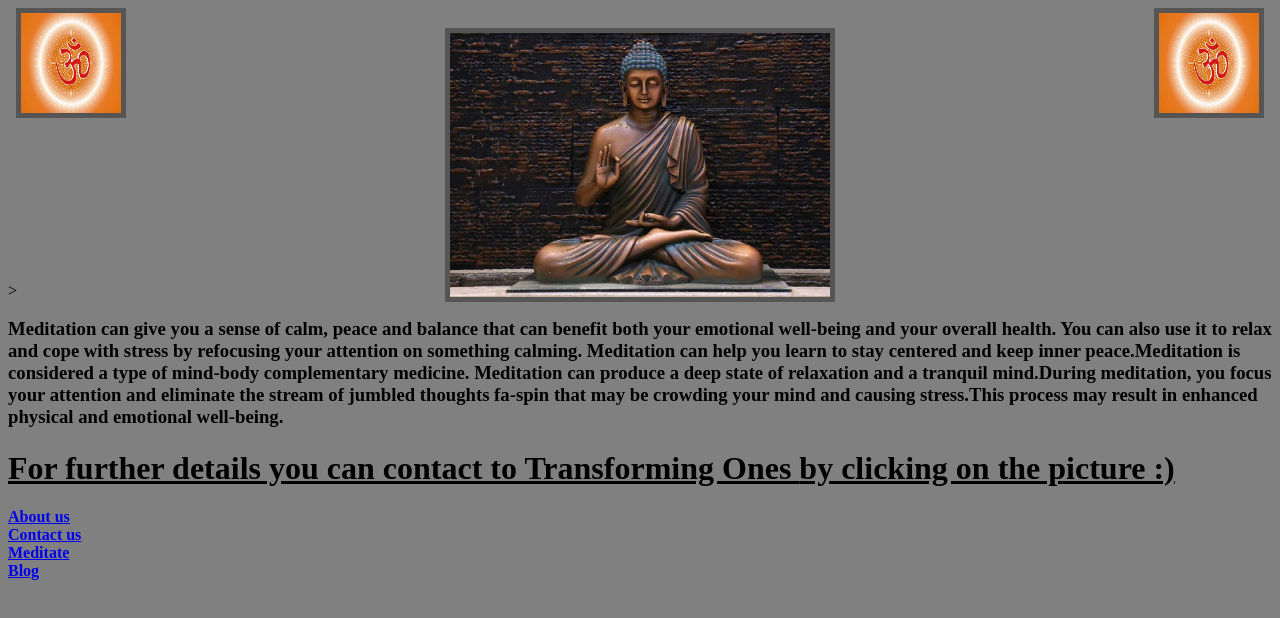
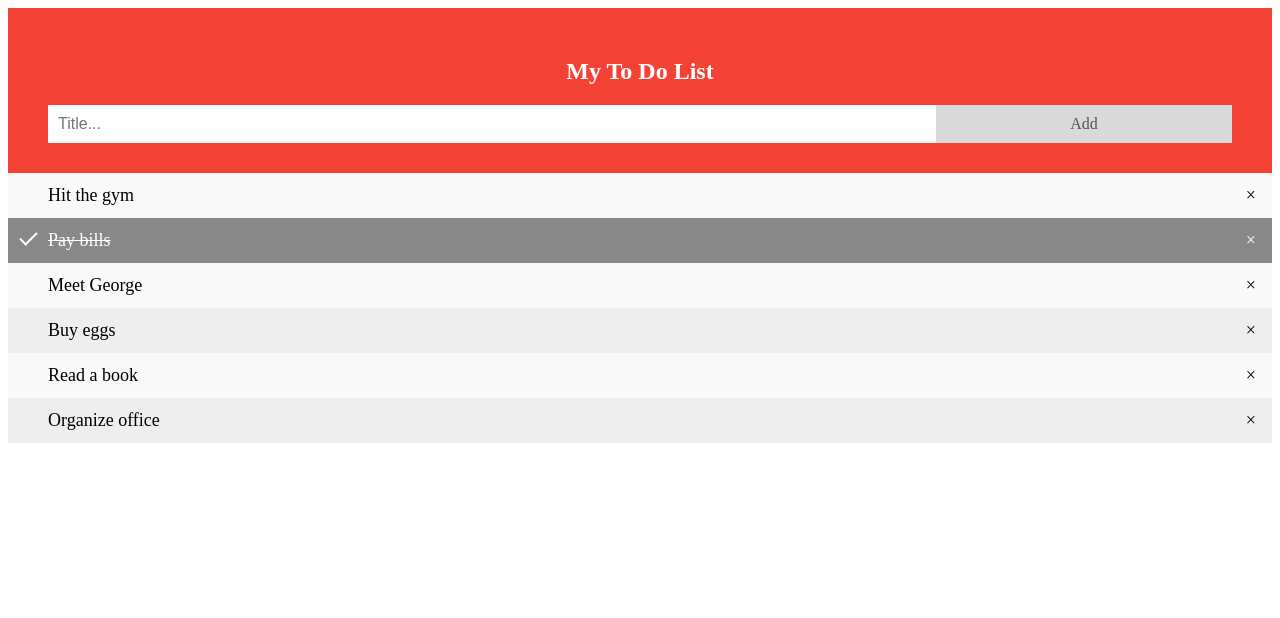
Before and after one commit to Shivs-7/OCTANET_JULY, a plain HTML site: page index.html in a window 1280 px wide. Drawn offline with Linux system fonts and the light colour scheme.

Commit message:
Add files via upload

```diff
--- /dev/null
+++ b/JS.js
@@ -0,0 +1,55 @@
+// Create a "close" button and append it to each list item
+var myNodelist = document.getElementsByTagName("LI");
+var i;
+for (i = 0; i < myNodelist.length; i++) {
+  var span = document.createElement("SPAN");
+  var txt = document.createTextNode("\u00D7");
+  span.className = "close";
+  span.appendChild(txt);
+  myNodelist[i].appendChild(span);
+}
+
+// Click on a close button to hide the current list item
+var close = document.getElementsByClassName("close");
+var i;
+for (i = 0; i < close.length; i++) {
+  close[i].onclick = function() {
+    var div = this.parentElement;
+    div.style.display = "none";
+  }
+}
+
+// Add a "checked" symbol when clicking on a list item
+var list = document.querySelector('ul');
+list.addEventListener('click', function(ev) {
+  if (ev.target.tagName === 'LI') {
+    ev.target.classList.toggle('checked');
+  }
+}, false);
+
+// Create a new list item when clicking on the "Add" button
+function newElement() {
+  var li = document.createElement("li");
+  var inputValue = document.getElementById("myInput").value;
+  var t = document.createTextNode(inputValue);
+  li.appendChild(t);
+  if (inputValue === '') {
+    alert("You must write something!");
+  } else {
+    document.getElementById("myUL").appendChild(li);
+  }
+  document.getElementById("myInput").value = "";
+
+  var span = document.createElement("SPAN");
+  var txt = document.createTextNode("\u00D7");
+  span.className = "close";
+  span.appendChild(txt);
+  li.appendChild(span);
+
+  for (i = 0; i < close.length; i++) {
+    close[i].onclick = function() {
+      var div = this.parentElement;
+      div.style.display = "none";
+    }
+  }
+}
--- a/index.html
+++ b/index.html
@@ -3,32 +3,24 @@
 <head>
     <meta charset="UTF-8">
     <meta name="viewport" content="width=device-width, initial-scale=1.0">
-    <title>Landing Page</title>
-    <link rel="stylesheet" href="./style.css"
+    <title>Document</title>
+    <link rel="stylesheet" href="./style.css">
 </head>
 <body>
-  <!-- <!<link rel="stylesheet" href="https://use.fontawesome.com/releases/v5.1.1/css/all.css" integrity="sha384-O8whS3fhG2OnA5Kas0Y9l3cfpmYjapjI0E4theH4iuMD+pLhbf6JI0jIMfYcK3yZ" crossorigin="anonymous"> <img src="https://raw.githubusercontent.com/appbrewery/webdev/main/birthday-cake3.4.jpeg
-    " alt="Birthday wishes with candels"/> -->
-    <img src="Lord Budhha.jpg" alt="Lord Buddha" width="100" heigth="100" class="center" />
-    <img src="OM.jpg" alt="OM" width="100" height="100" class="topright"/>
-    <img src="OM.jpg" alt="OM" width="100" height="100" class="topletf"/>>
-    </a>
-    <header>
-<h3>
-    Meditation can give you a sense of calm, peace and balance that can benefit both your emotional well-being and your overall health.
-    You can also use it to relax and cope with stress by refocusing your attention on something calming. Meditation can help you learn
-    to stay centered and keep inner peace.Meditation is considered a type of mind-body complementary medicine. Meditation can produce
-    a deep state of relaxation and a tranquil mind.During meditation, you focus your attention and eliminate the stream of jumbled thoughts
-    fa-spin that may be crowding your mind and causing stress.This process may result in enhanced physical and emotional well-being.
-</h3></header>
-<h1><b><u>For further details you can contact to Transforming Ones <b>by clicking on the picture :)</u></b></h1>
-<footer>
- <a href="https://www.meditationoasis.com/about">About us</a>
-    <br>
-    <a href="https://www.meditationoasis.com/contact">Contact us</a>
-    <br>
-    <a href="https://www.meditationoasis.com/how-to-meditate-1">Meditate</a>
-    <br>
-    <a href="https://www.meditationoasis.com/">Blog</a>
-</footer>
 </html>
+<div id="myDIV" class="header">
+    <h2>My To Do List</h2>
+    <input type="text" id="myInput" placeholder="Title...">
+    <span onclick="newElement()" class="addBtn">Add</span>
+  </div>
+
+  <ul id="myUL">
+    <li>Hit the gym</li>
+    <li class="checked">Pay bills</li>
+    <li>Meet George</li>
+    <li>Buy eggs</li>
+    <li>Read a book</li>
+    <li>Organize office</li>
+  </ul>
+  <script src="JS.js"></script>
+</body>
--- a/style.css
+++ b/style.css
@@ -1,42 +1,114 @@
-body{
-background-color:grey;
+/* Include the padding and border in an element's total width and height */
+* {
+    box-sizing: border-box;
+  }
 
+  /* Remove margins and padding from the list */
+  ul {
+    margin: 0;
+    padding: 0;
   }
-.center {
-    display: block;
-    margin-left: auto;
-    margin-right: auto;
+
+  /* Style the list items */
+  ul li {
+    cursor: pointer;
     position: relative;
-    top:20px;
-    width: 30%;
+    padding: 12px 8px 12px 40px;
+    background: #eee;
+    font-size: 18px;
+    transition: 0.2s;
+
+    /* make the list items unselectable */
+    -webkit-user-select: none;
+    -moz-user-select: none;
+    -ms-user-select: none;
+    user-select: none;
   }
-  img{
-    border:5px solid #555;
+
+  /* Set all odd list items to a different color (zebra-stripes) */
+  ul li:nth-child(odd) {
+    background: #f9f9f9;
   }
-    .topright{
-        position:absolute;
-        top: 8px;
+
+  /* Darker background-color on hover */
+  ul li:hover {
+    background: #ddd;
+  }
+
+  /* When clicked on, add a background color and strike out text */
+  ul li.checked {
+    background: #888;
+    color: #fff;
+    text-decoration: line-through;
+  }
+
+  /* Add a "checked" mark when clicked on */
+  ul li.checked::before {
+    content: '';
+    position: absolute;
+    border-color: #fff;
+    border-style: solid;
+    border-width: 0 2px 2px 0;
+    top: 10px;
     left: 16px;
+    transform: rotate(45deg);
+    height: 15px;
+    width: 7px;
+  }
 
+  /* Style the close button */
+  .close {
+    position: absolute;
+    right: 0;
+    top: 0;
+    padding: 12px 16px 12px 16px;
   }
-.topletf{
-position:absolute;
-top: 8px;
-right: 16px;
+
+  .close:hover {
+    background-color: #f44336;
+    color: white;
   }
-hr{
-    border-style:none;
-    border-top-style: dotted;
-    border-color: black;
-    border-width: 5px;
-    width:5%;
+
+  /* Style the header */
+  .header {
+    background-color: #f44336;
+    padding: 30px 40px;
+    color: white;
+    text-align: center;
   }
-.oncenter{
-    display: block;
-    margin-left: auto;
-    margin-right: auto;
-    position: relative;
-    top:300px;
-    width: 10%;
 
+  /* Clear floats after the header */
+  .header:after {
+    content: "";
+    display: table;
+    clear: both;
   }
+
+  /* Style the input */
+  input {
+    margin: 0;
+    border: none;
+    border-radius: 0;
+    width: 75%;
+    padding: 10px;
+    float: left;
+    font-size: 16px;
+  }
+
+  /* Style the "Add" button */
+  .addBtn {
+    padding: 10px;
+    width: 25%;
+    background: #d9d9d9;
+    color: #555;
+    float: left;
+    text-align: center;
+    font-size: 16px;
+    cursor: pointer;
+    transition: 0.3s;
+    border-radius: 0;
+  }
+
+  .addBtn:hover {
+    background-color: #bbb;
+  }
```
Lines whose indentation alone changed are shown as unchanged.
